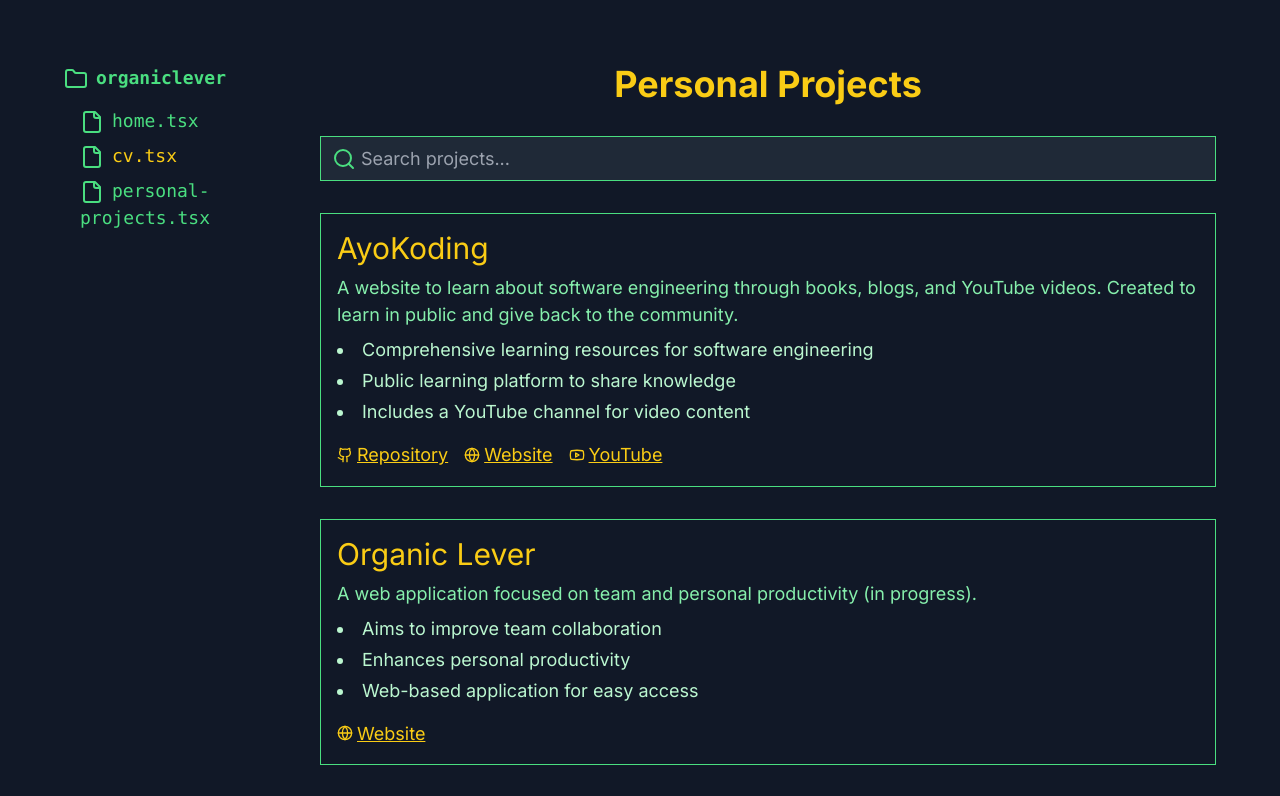
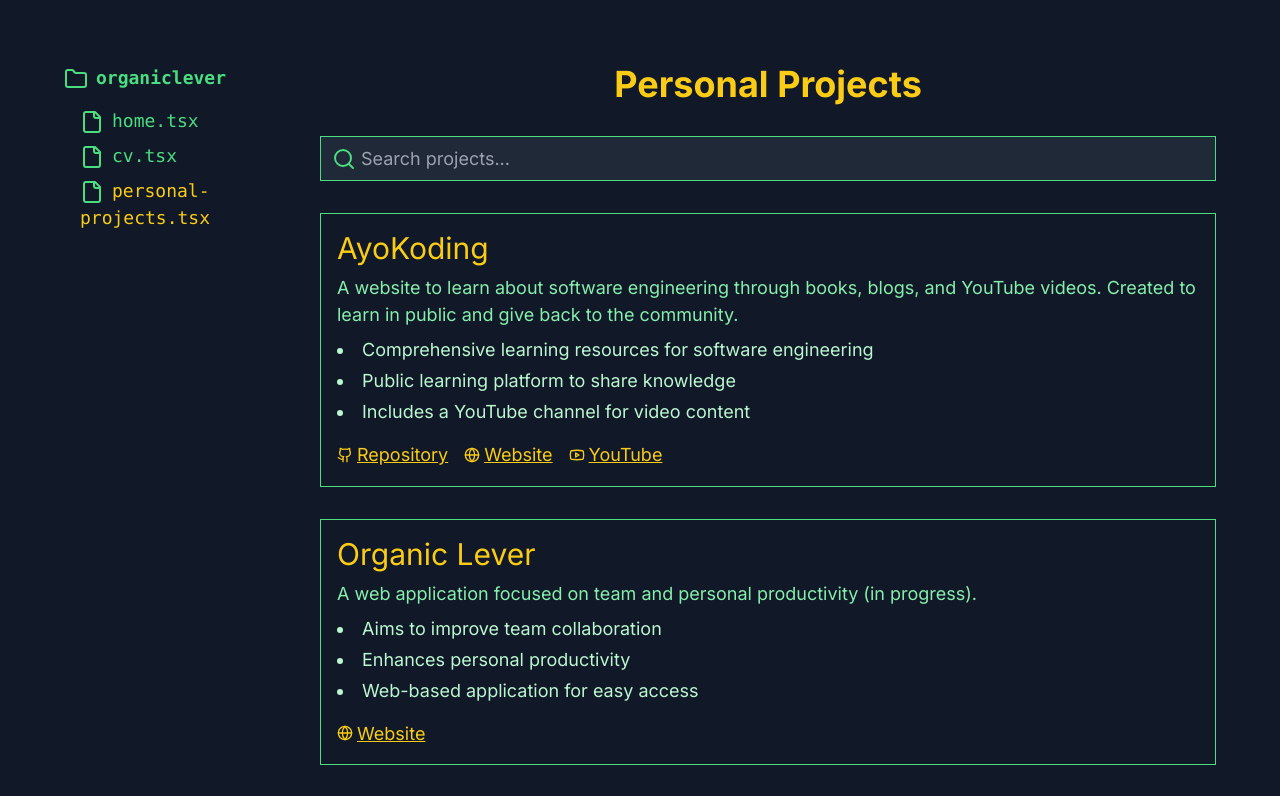
Before and after one commit to wahidyankf/wahidyankf-web, a Next.js app: page /personal-projects in a window 1280 px wide. Shown: the top 796 px of the page. Built offline with nearby package versions, Linux system fonts and the light colour scheme.

Commit message:
code refactor

```diff
--- a/src/app/cv/page.tsx
+++ b/src/app/cv/page.tsx
@@ -1,6 +1,6 @@
 "use client";
 
-import { MobileNavigation, DesktopNavigation } from "@/components/Navigation";
+import { Navigation } from "@/components/Navigation";
 import { filterItems } from "@/utils/search";
 import {
   Award,
@@ -359,7 +359,7 @@
 
   return (
     <main className="min-h-screen bg-gray-900 text-green-400 p-4 sm:p-8 md:p-12 lg:p-16 flex flex-col lg:flex-row pb-20 lg:pb-0">
-      <DesktopNavigation activePage="cv" />
+      <Navigation activePage="cv" />
       <div className="flex-grow max-w-4xl mx-auto">
         <h1 className="text-2xl sm:text-3xl md:text-4xl font-bold mb-8 text-center text-yellow-400">
           Curriculum Vitae
@@ -429,7 +429,6 @@
           </p>
         )}
       </div>
-      <MobileNavigation activePage="cv" />
     </main>
   );
 }
--- a/src/app/page.tsx
+++ b/src/app/page.tsx
@@ -3,15 +3,14 @@
 import { Briefcase, FolderOpen, Github, Linkedin, Mail } from "lucide-react";
 import Link from "next/link";
 import { cvData } from "@/app/data";
-import { DesktopNavigation, MobileNavigation } from "@/components/Navigation";
+import { Navigation } from "@/components/Navigation";
 
 export default function Home() {
   const aboutMe = cvData.find((entry) => entry.type === "about");
 
   return (
     <main className="min-h-screen bg-gray-900 text-green-400 p-4 sm:p-8 md:p-12 lg:p-16 flex flex-col lg:flex-row pb-20 lg:pb-0">
-      <DesktopNavigation activePage="cv" />
-      <MobileNavigation activePage="home" />
+      <Navigation activePage="home" />
       <div className="flex-grow max-w-4xl mx-auto">
         <h1 className="text-2xl sm:text-3xl md:text-4xl font-bold mb-8 text-center text-yellow-400">
           Welcome to My Portfolio
--- a/src/app/personal-projects/page.tsx
+++ b/src/app/personal-projects/page.tsx
@@ -1,6 +1,6 @@
 "use client";
 
-import { DesktopNavigation, MobileNavigation } from "@/components/Navigation";
+import { Navigation } from "@/components/Navigation";
 import { filterItems } from "@/utils/search";
 import { Github, Globe, Search, Youtube } from "lucide-react";
 import { useMemo, useState } from "react";
@@ -118,8 +118,7 @@
 
   return (
     <main className="min-h-screen bg-gray-900 text-green-400 p-4 sm:p-8 md:p-12 lg:p-16 flex flex-col lg:flex-row pb-20 lg:pb-0">
-      <DesktopNavigation activePage="cv" />
-      <MobileNavigation activePage="projects" />
+      <Navigation activePage="projects" />
       <div className="flex-grow max-w-4xl mx-auto">
         <h1 className="text-2xl sm:text-3xl md:text-4xl font-bold mb-8 text-center text-yellow-400">
           Personal Projects
--- a/src/components/Navigation.tsx
+++ b/src/components/Navigation.tsx
@@ -5,76 +5,98 @@
   activePage: string;
 };
 
-export const MobileNavigation = ({ activePage }: NavigationProps) => {
+export const Navigation = ({ activePage }: NavigationProps) => {
   return (
+    <>
+      {/* Mobile Navigation */}
       <nav className="lg:hidden fixed bottom-0 left-0 right-0 bg-gray-900 border-t border-green-400 p-2 flex justify-around items-center">
-      <Link
+        <NavLink
           href="/"
-        className={`flex flex-col items-center ${
-          activePage === "home" ? "text-yellow-400" : "text-green-400"
-        }`}
-      >
-        <File className="w-6 h-6" />
-        <span className="text-xs">Home</span>
-      </Link>
-      <Link
-        href="/cv"
-        className={`flex flex-col items-center ${
-          activePage === "cv" ? "text-yellow-400" : "text-green-400"
-        }`}
-      >
-        <File className="w-6 h-6" />
-        <span className="text-xs">CV</span>
-      </Link>
-      <Link
+          activePage={activePage}
+          pageName="home"
+          label="Home"
+        />
+        <NavLink href="/cv" activePage={activePage} pageName="cv" label="CV" />
+        <NavLink
           href="/personal-projects"
-        className={`flex flex-col items-center ${
-          activePage === "projects" ? "text-yellow-400" : "text-green-400"
-        }`}
-      >
-        <File className="w-6 h-6" />
-        <span className="text-xs">Projects</span>
-      </Link>
+          activePage={activePage}
+          pageName="projects"
+          label="Projects"
+        />
       </nav>
-  );
-};
 
-export const DesktopNavigation = ({ activePage }: NavigationProps) => {
-  return (
+      {/* Desktop Navigation */}
       <nav className="hidden lg:block w-64 pr-8 text-green-400 font-mono">
         <div className="mb-4">
           <Folder className="inline-block mr-2" />
           <span className="font-bold">organiclever</span>
         </div>
         <ul className="pl-4">
+          <NavItem
+            href="/"
+            activePage={activePage}
+            pageName="home"
+            label="home.tsx"
+          />
+          <NavItem
+            href="/cv"
+            activePage={activePage}
+            pageName="cv"
+            label="cv.tsx"
+          />
+          <NavItem
+            href="/personal-projects"
+            activePage={activePage}
+            pageName="projects"
+            label="personal-projects.tsx"
+          />
+        </ul>
+      </nav>
+    </>
+  );
+};
+
+// Helper components
+const NavLink = ({
+  href,
+  activePage,
+  pageName,
+  label,
+}: {
+  href: string;
+  activePage: string;
+  pageName: string;
+  label: string;
+}) => (
+  <Link
+    href={href}
+    className={`flex flex-col items-center ${
+      activePage === pageName ? "text-yellow-400" : "text-green-400"
+    }`}
+  >
+    <File className="w-6 h-6" />
+    <span className="text-xs">{label}</span>
+  </Link>
+);
+
+const NavItem = ({
+  href,
+  activePage,
+  pageName,
+  label,
+}: {
+  href: string;
+  activePage: string;
+  pageName: string;
+  label: string;
+}) => (
   <li className="mb-2">
     <File className="inline-block mr-2" />
     <Link
-            href="/"
-            className={activePage === "home" ? "text-yellow-400" : ""}
+      href={href}
+      className={activePage === pageName ? "text-yellow-400" : ""}
     >
-            home.tsx
+      {label}
     </Link>
   </li>
-        <li className="mb-2">
-          <File className="inline-block mr-2" />
-          <Link
-            href="/cv"
-            className={activePage === "cv" ? "text-yellow-400" : ""}
-          >
-            cv.tsx
-          </Link>
-        </li>
-        <li className="mb-2">
-          <File className="inline-block mr-2" />
-          <Link
-            href="/personal-projects"
-            className={activePage === "projects" ? "text-yellow-400" : ""}
-          >
-            personal-projects.tsx
-          </Link>
-        </li>
-      </ul>
-    </nav>
 );
-};
```
Lines whose indentation alone changed are shown as unchanged.
